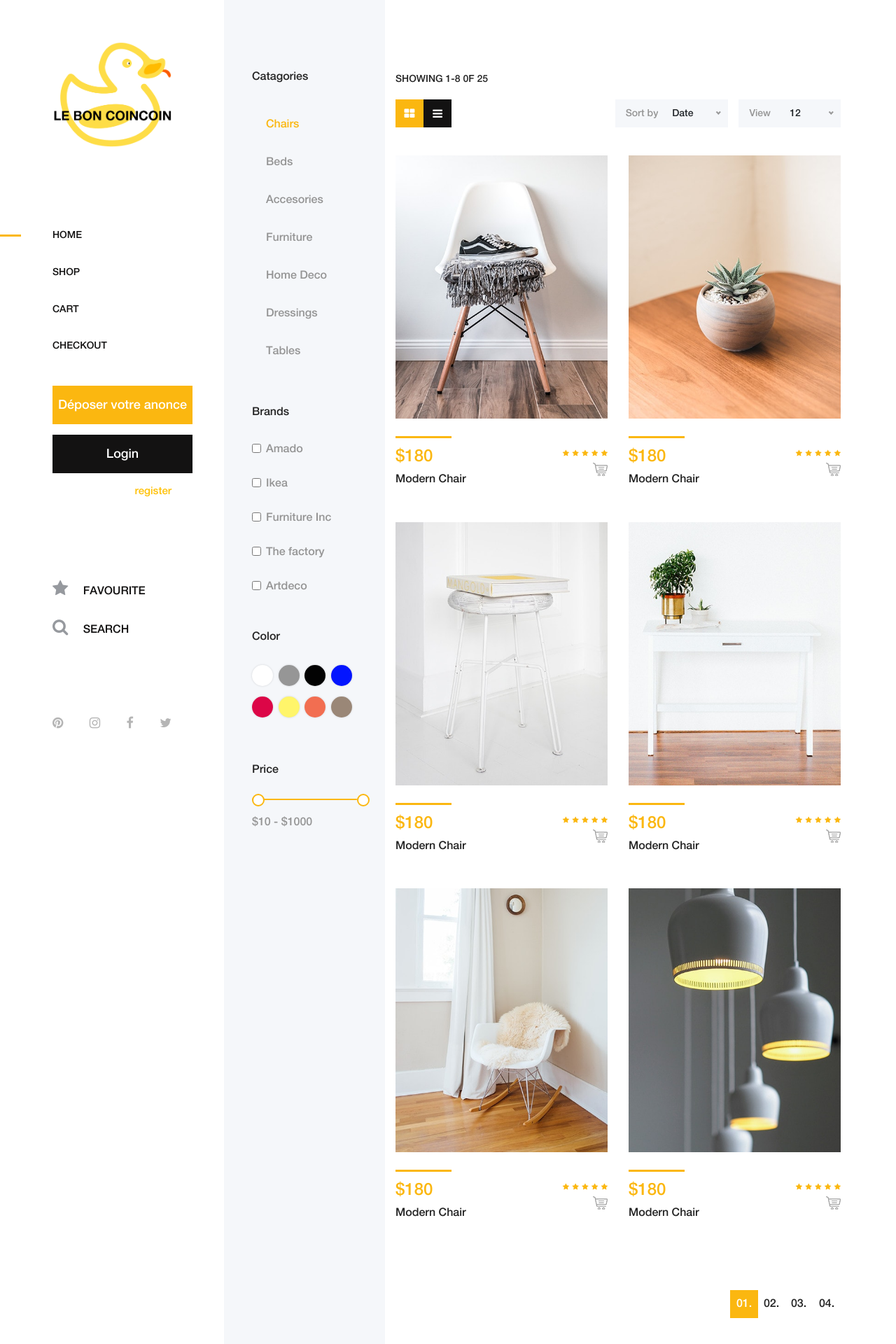
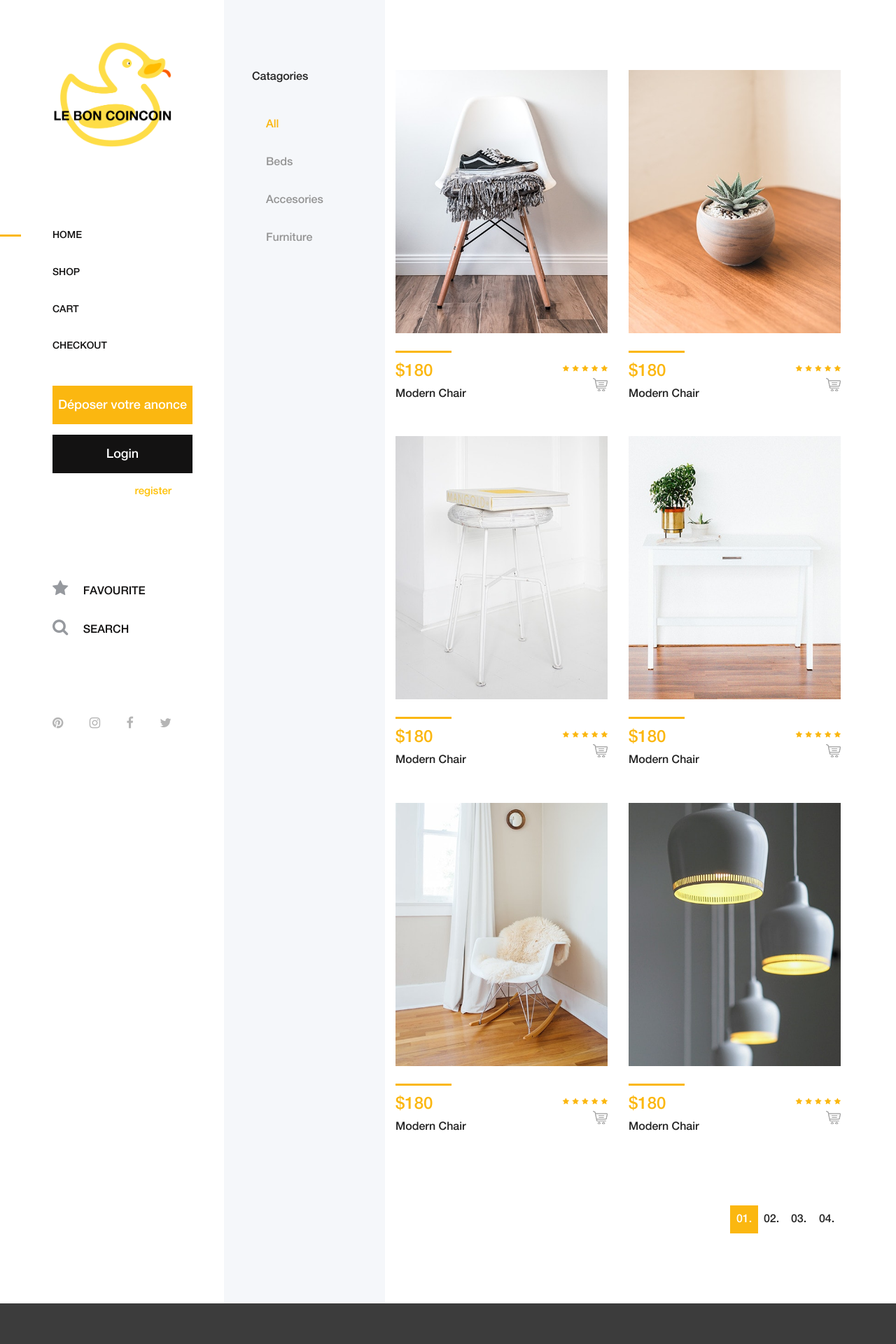
Before and after one commit to PerrinAntonin/ProjWeb, a Symfony app: template templates/categories.html.twig in a window 1280 px wide. Shown: the top 1920 px of the page at 70% size. Run offline with Twig, Linux system fonts and the light colour scheme; the template is opened without the code that fills it, so the values that code supplies are empty; some libraries are stand-ins or nearby versions.

Commit message:
simple categories added

```diff
--- a/public/css/core-style.css
+++ b/public/css/core-style.css
@@ -571,7 +571,7 @@ img {
         -webkit-box-ordinal-group: 3;
         -ms-flex-order: 2;
         order: 2; } }
-  .main-content-wrapper .amado_product_area {
+  .main-content-wrapper .product_grid {
     position: relative;
     z-index: 1;
     -webkit-box-flex: 0;
@@ -580,21 +580,21 @@ img {
     width: calc(95% - 550px);
     max-width: calc(95% - 550px); }
     @media only screen and (min-width: 992px) and (max-width: 1199px) {
-      .main-content-wrapper .amado_product_area {
+      .main-content-wrapper .product_grid {
         -webkit-box-flex: 0;
         -ms-flex: 0 0 calc(100% - 550px);
         flex: 0 0 calc(100% - 550px);
         width: calc(100% - 550px);
         max-width: calc(100% - 550px); } }
     @media only screen and (min-width: 768px) and (max-width: 991px) {
-      .main-content-wrapper .amado_product_area {
+      .main-content-wrapper .product_grid {
         -webkit-box-flex: 0;
         -ms-flex: 0 0 calc(100% - 460px);
         flex: 0 0 calc(100% - 460px);
         width: calc(100% - 460px);
         max-width: calc(100% - 460px); } }
     @media only screen and (max-width: 767px) {
-      .main-content-wrapper .amado_product_area {
+      .main-content-wrapper .product_grid {
         -webkit-box-flex: 0;
         -ms-flex: 0 0 100%;
         flex: 0 0 100%;
@@ -1223,16 +1223,16 @@ img {
     font-size: 16px;
     text-transform: capitalize;
     color: #242424; }
-  .widget .catagories-menu li a {
+  .widget .catagories-menu div {
     text-transform: capitalize;
     font-size: 16px;
     padding: 15px 0 15px 20px;
     display: block;
     font-weight: 400;
     color: #959595; }
-    .widget .catagories-menu li a:hover, .widget .catagories-menu li a:focus {
+    .widget .catagories-menu div:hover, .widget .catagories-menu div:focus {
       color: #fbb710; }
-  .widget .catagories-menu li.active a {
+  .widget .catagories-menu div.active  {
     color: #fbb710; }
   .widget.price .slider-range-price {
     background-color: #c7d2d8 !important;
--- a/public/scss/style.scss
+++ b/public/scss/style.scss
@@ -664,7 +664,7 @@ img {
             order: 2;
         }
     }
-    .amado_product_area {
+    .product_grid {
         position: relative;
         z-index: 1;
         @include flex(0 0 calc(95% - 550px));
--- a/templates/base.html.twig
+++ b/templates/base.html.twig
@@ -79,7 +79,7 @@
                 <nav class="amado-nav">
                     <ul>
                         <li class="active"><a href="index.html">Home</a></li>
-                        <li><a href="shop.html">Shop</a></li>
+                        <li><a href="{{  path('shop') }}">Shop</a></li>
                         <li><a href="cart.html">Cart</a></li>
                         <li><a href="checkout.html">Checkout</a></li>
                     </ul>
@@ -204,17 +204,21 @@
 
         {% block javascripts %}
             <!-- ##### jQuery ##### -->
-            <script src="{{ asset('js/jquery/jquery-2.2.4.min.js') }}"></script>
+            <script type="text/javascript" src="{{ asset('js/jquery/jquery-2.2.4.min.js') }}"></script>
             <!-- Popper js -->
-            <script src="{{ asset('js/popper.min.js') }}"></script>
+            <script type="text/javascript" src="{{ asset('js/popper.min.js') }}"></script>
             <!-- Bootstrap js -->
-            <script src="{{ asset('js/bootstrap.min.js') }}"></script>
+            <script type="text/javascript" src="{{ asset('js/bootstrap.min.js') }}"></script>
             <!-- Plugins js -->
-            <script src="{{ asset('js/plugins.js') }}"></script>
+            <script type="text/javascript" src="{{ asset('js/plugins.js') }}"></script>
             <!-- Active js -->
-            <script src="{{ asset('js/active.js') }}"></script>
+            <script type="text/javascript" src="{{ asset('js/active.js') }}"></script>
             <!-- login js  -->
-            <script src="{{ asset('js/login.js') }}"></script>
+            <script type="text/javascript" src="{{ asset('js/login.js') }}"></script>
+            <!-- isotope js -->
+            <script type="text/javascript" src={{ asset('js/categories.js') }}></script>
+            <script type="text/javascript" src="https://unpkg.com/isotope-layout@2/dist/isotope.pkgd.min.js"></script>
+
         {% endblock %}
 
     </body>
--- a/templates/categories.html.twig
+++ b/templates/categories.html.twig
@@ -10,46 +10,52 @@
             <h6 class="widget-title mb-30">Catagories</h6>
 
             <!--  Catagories  -->
-            <div class="catagories-menu">
-                <ul>
-                    <li class="active"><a href="#">Chairs</a></li>
-                    <li><a href="#">Beds</a></li>
-                    <li><a href="#">Accesories</a></li>
-                    <li><a href="#">Furniture</a></li>
-                    <li><a href="#">Home Deco</a></li>
-                    <li><a href="#">Dressings</a></li>
-                    <li><a href="#">Tables</a></li>
-                </ul>
+            <div class="filters-button-group catagories-menu " data-isotope='{ "itemSelector": ".grid-item", "layoutMode": "fitRows" }'>
+
+                    <div class="buttonFilter active" data-filter="*">All</div>
+                    <div class="buttonFilter " data-filter=".beds">Beds</div>
+                    <div class="buttonFilter " data-filter=".accesories">accesories</div>
+                    <div class="buttonFilter " data-filter=".furniture">furniture</div>
+
+                <!--<ul>
+                    <li  data-filter="*"><a href="#" >All</a></li>
+                    <li data-filter="Beds"><a href="#">Beds</a></li>
+                    <li data-filter="Accesories"><a href="#">Accesories</a></li>
+                    <li data-filter="Furniture"><a href="#">Furniture</a></li>
+                    <li data-filter="Home Deco"><a href="#">Home Deco</a></li>
+                    <li data-filter="Dressings"><a href="#">Dressings</a></li>
+                    <li data-filter="Tables"><a href="#">Tables</a></li>
+                </ul>-->
             </div>
         </div>
 
-        <!-- ##### Single Widget ##### -->
+        <!-- ##### Single Widget ##### --
         <div class="widget brands mb-50">
-            <!-- Widget Title -->
+            !-- Widget Title --
             <h6 class="widget-title mb-30">Brands</h6>
 
             <div class="widget-desc">
-                <!-- Single Form Check -->
+
                 <div class="form-check">
                     <input class="form-check-input" type="checkbox" value="" id="amado">
                     <label class="form-check-label" for="amado">Amado</label>
                 </div>
-                <!-- Single Form Check -->
+
                 <div class="form-check">
                     <input class="form-check-input" type="checkbox" value="" id="ikea">
                     <label class="form-check-label" for="ikea">Ikea</label>
                 </div>
-                <!-- Single Form Check -->
+
                 <div class="form-check">
                     <input class="form-check-input" type="checkbox" value="" id="furniture">
                     <label class="form-check-label" for="furniture">Furniture Inc</label>
                 </div>
-                <!-- Single Form Check -->
+
                 <div class="form-check">
                     <input class="form-check-input" type="checkbox" value="" id="factory">
                     <label class="form-check-label" for="factory">The factory</label>
                 </div>
-                <!-- Single Form Check -->
+
                 <div class="form-check">
                     <input class="form-check-input" type="checkbox" value="" id="artdeco">
                     <label class="form-check-label" for="artdeco">Artdeco</label>
@@ -57,9 +63,9 @@
             </div>
         </div>
 
-        <!-- ##### Single Widget ##### -->
+        !-- ##### Single Widget ##### --
         <div class="widget color mb-50">
-            <!-- Widget Title -->
+
             <h6 class="widget-title mb-30">Color</h6>
 
             <div class="widget-desc">
@@ -76,9 +82,9 @@
             </div>
         </div>
 
-        <!-- ##### Single Widget ##### -->
+        !-- ##### Single Widget ##### --
         <div class="widget price mb-50">
-            <!-- Widget Title -->
+            !-- Widget Title --
             <h6 class="widget-title mb-30">Price</h6>
 
             <div class="widget-desc">
@@ -92,15 +98,16 @@
                 </div>
             </div>
         </div>
+        -->
     </div>
 
-    <div class="amado_product_area section-padding-100">
+    <div class="product_grid section-padding-100">
         <div class="container-fluid">
-
+            <!--
             <div class="row">
                 <div class="col-12">
                     <div class="product-topbar d-xl-flex align-items-end justify-content-between">
-                        <!-- Total Products -->
+                        !-- Total Products --
                         <div class="total-products">
                             <p>Showing 1-8 0f 25</p>
                             <div class="view d-flex">
@@ -108,7 +115,7 @@
                                 <a href="#"><i class="fa fa-bars" aria-hidden="true"></i></a>
                             </div>
                         </div>
-                        <!-- Sorting -->
+                        !-- Sorting --
                         <div class="product-sorting d-flex">
                             <div class="sort-by-date d-flex align-items-center mr-15">
                                 <p>Sort by</p>
@@ -134,12 +141,12 @@
                         </div>
                     </div>
                 </div>
-            </div>
+            </div>-->
 
-            <div class="row">
+            <div class="row sortable-container">
 
                 <!-- Single Product Area -->
-                <div class="col-12 col-sm-6 col-md-12 col-xl-6">
+                <div class="col-12 col-sm-6 col-md-12 col-xl-6 sortable-item furniture" >
                     <div class="single-product-wrapper">
                         <!-- Product Image -->
                         <div class="product-img">
@@ -176,7 +183,7 @@
                 </div>
 
                 <!-- Single Product Area -->
-                <div class="col-12 col-sm-6 col-md-12 col-xl-6">
+                <div class="col-12 col-sm-6 col-md-12 col-xl-6 sortable-item beds">
                     <div class="single-product-wrapper">
                         <!-- Product Image -->
                         <div class="product-img">
@@ -213,7 +220,7 @@
                 </div>
 
                 <!-- Single Product Area -->
-                <div class="col-12 col-sm-6 col-md-12 col-xl-6">
+                <div class="col-12 col-sm-6 col-md-12 col-xl-6 sortable-item beds">
                     <div class="single-product-wrapper">
                         <!-- Product Image -->
                         <div class="product-img">
@@ -250,7 +257,7 @@
                 </div>
 
                 <!-- Single Product Area -->
-                <div class="col-12 col-sm-6 col-md-12 col-xl-6">
+                <div class="col-12 col-sm-6 col-md-12 col-xl-6 sortable-item beds">
                     <div class="single-product-wrapper">
                         <!-- Product Image -->
                         <div class="product-img">
@@ -287,7 +294,7 @@
                 </div>
 
                 <!-- Single Product Area -->
-                <div class="col-12 col-sm-6 col-md-12 col-xl-6">
+                <div class="col-12 col-sm-6 col-md-12 col-xl-6 sortable-item accesories">
                     <div class="single-product-wrapper">
                         <!-- Product Image -->
                         <div class="product-img">
@@ -324,7 +331,7 @@
                 </div>
 
                 <!-- Single Product Area -->
-                <div class="col-12 col-sm-6 col-md-12 col-xl-6">
+                <div class="col-12 col-sm-6 col-md-12 col-xl-6 sortable-item accesories">
                     <div class="single-product-wrapper">
                         <!-- Product Image -->
                         <div class="product-img">
```
Also changed, not shown: public/js/categories.js (added, +55 -0 lines), src/Controller/ProductController.php (+12 -0 lines).
